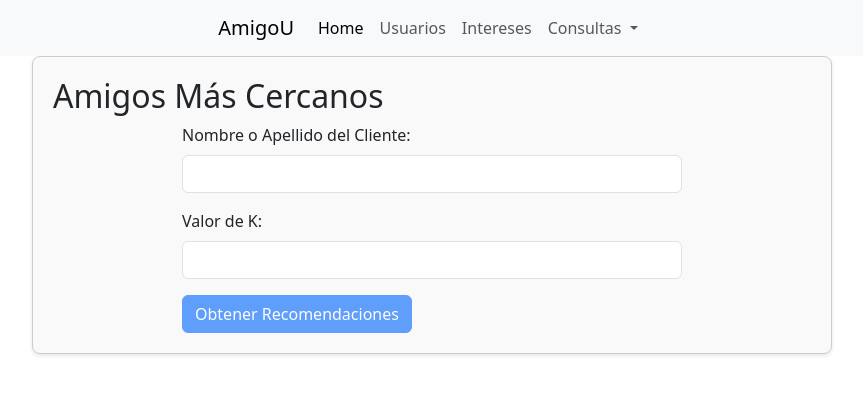
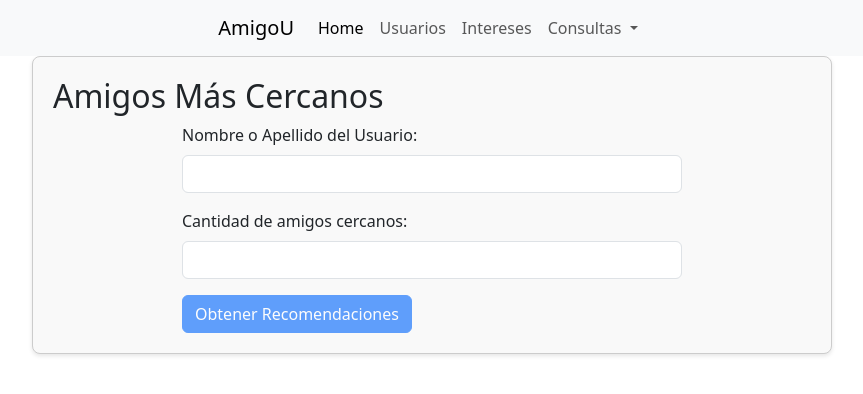
Before and after one commit to Udlateam/proyectoangular, an Angular app: page /knn-recomendaciones in a window 1280 px wide. Shown: the top 394 px of the page, without its empty margins (208-1071 px from the left). Built offline with nearby package versions, Linux system fonts and the light colour scheme.

Commit message:
Descripcion distancia euclidiana

```diff
--- a/src/app/knn-recomendaciones/knn-recomendaciones.component.html
+++ b/src/app/knn-recomendaciones/knn-recomendaciones.component.html
@@ -4,13 +4,13 @@
 
   <!-- Agrega la clase 'knn-form' a los divs para igualar el ancho con el formulario -->
   <div class="knn-form mb-3">
-    <label for="nombreApellido" class="form-label">Nombre o Apellido del Cliente:</label>
+    <label for="nombreApellido" class="form-label">Nombre o Apellido del Usuario:</label>
     <input type="text" class="form-control" id="nombreApellido" [(ngModel)]="nombreApellido" name="nombreApellido"
       (input)="buscarCliente()">
   </div>
 
   <div class="knn-form mb-3" *ngIf="resultadosBusqueda.length > 0">
-    <label for="clienteSeleccionado" class="form-label">Seleccione un Cliente:</label>
+    <label for="clienteSeleccionado" class="form-label">Seleccione un Usuario:</label>
     <select class="form-select" [(ngModel)]="clienteSeleccionado" name="clienteSeleccionado">
       <option *ngFor="let cliente of resultadosBusqueda" [ngValue]="cliente">
         {{ cliente.nombre }} {{ cliente.apellido }}
@@ -21,7 +21,7 @@
   <!-- Formulario para enviar la solicitud de KNN -->
   <form (ngSubmit)="onSubmit()" class="knn-form">
     <div class="mb-3">
-      <label for="kValue" class="form-label">Valor de K:</label>
+      <label for="kValue" class="form-label">Cantidad de amigos cercanos:</label>
       <input type="number" class="form-control" id="kValue" [(ngModel)]="kValue" name="kValue" required>
     </div>
     <button type="submit" class="btn btn-primary" [disabled]="!clienteSeleccionado">Obtener Recomendaciones</button>
@@ -32,9 +32,12 @@
   <h3>Recomendaciones:</h3>
   <ul class="lista-recomendaciones">
     <li *ngFor="let recomendacion of recomendaciones">
-        Cliente: {{ recomendacion.nombre }} {{ recomendacion.apellido }}, Distancia: {{ recomendacion.distancia |
-        number:'1.2-2' }}
+      Usuario: {{ recomendacion.nombre }} {{ recomendacion.apellido }}, Distancia: {{ recomendacion.distancia | number:'1.2-2' }}
     </li>
+    <small class="form-text text-muted">
+      El valor de la distancia muestra qué tan similares son los usuarios: un valor menor, cercano a cero, indica una mayor similitud.
+    </small>
   </ul>
 </div>
+
 </div>
```
Lines whose indentation alone changed are shown as unchanged.
